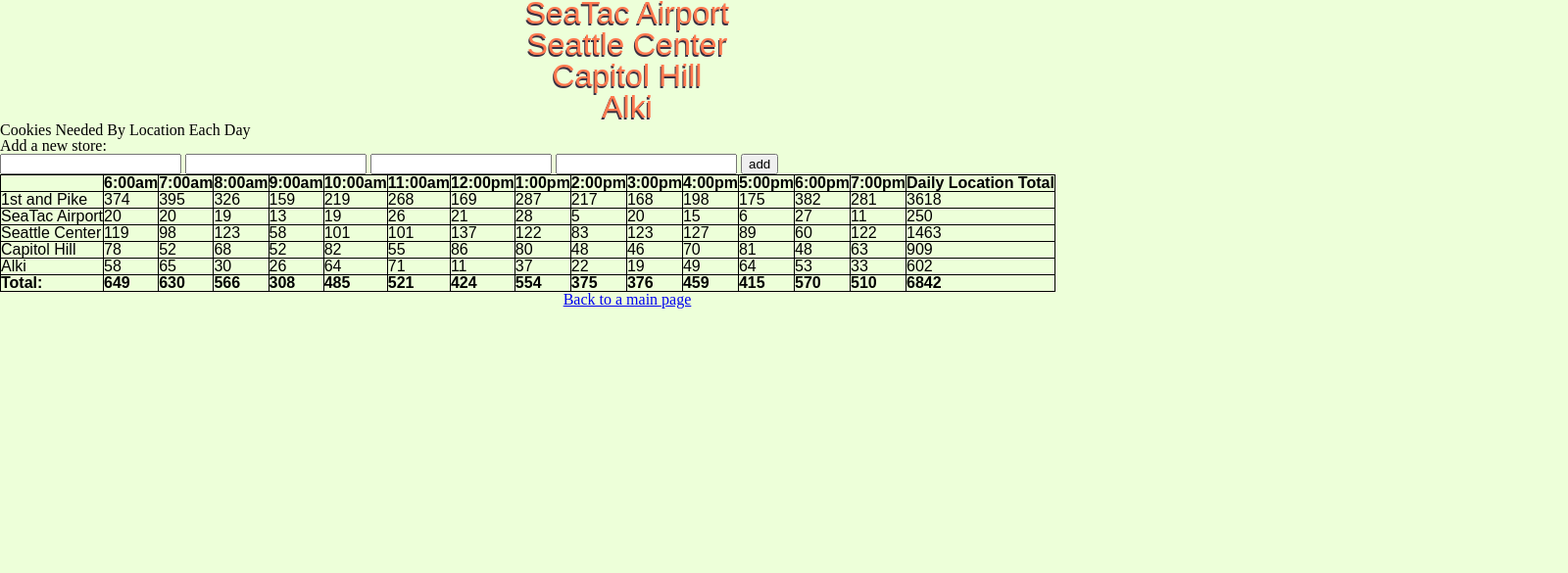
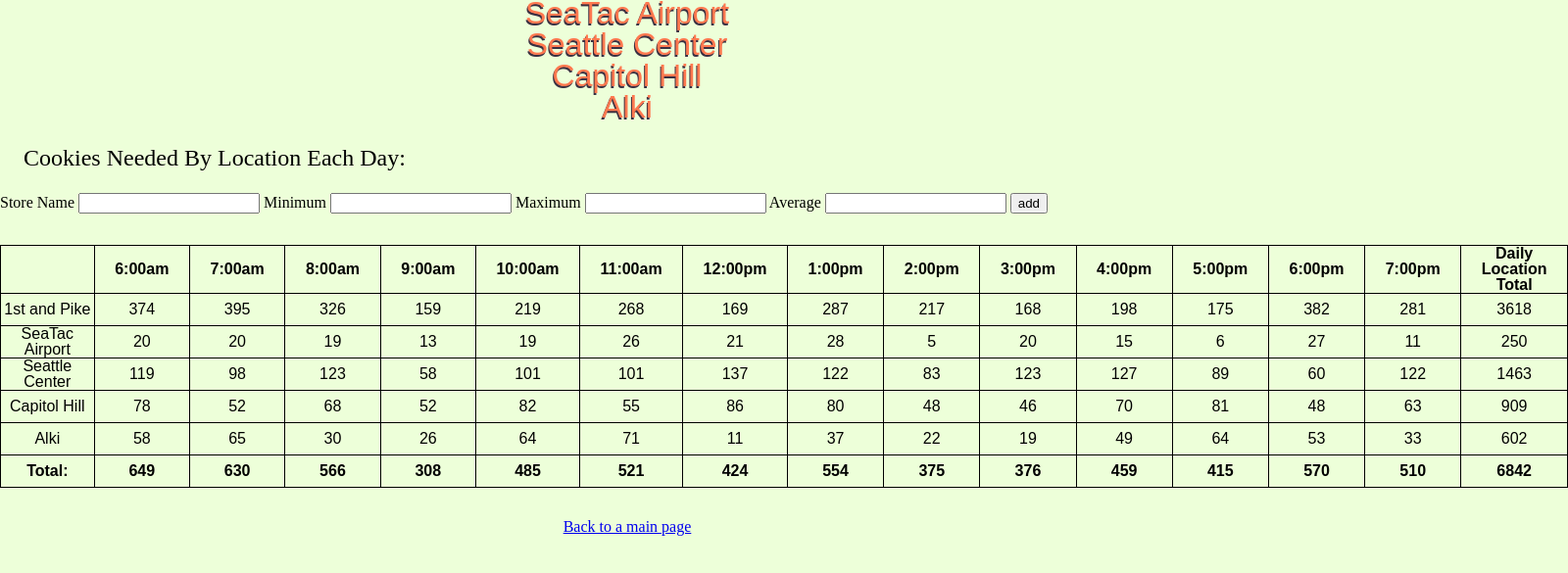
Before and after one commit to polevoyd/cookie-stand, a plain HTML site: page sales.html in a window 1280 px wide. Shown: the part 115-700 px from the top of the page at 98% size, 1600 px wide, since content can reach past the window. Drawn offline with Linux system fonts and the light colour scheme; a web font is replaced by a local one.

Commit message:
Labels for inputs added

```diff
--- a/css/style.css
+++ b/css/style.css
@@ -10,7 +10,7 @@
 
 .data
 {
-
+    /* border: 1px solid #3A3042; */
     font-size: 2em;
     text-align: center;
     font-family: Arial, Helvetica, sans-serif;
@@ -25,14 +25,33 @@ tr:first-child
 
 table, th, td
 {
+    margin-top: 2em;
+    margin-bottom: 2em;
     border: 1px solid black;
     border-collapse: collapse;
     color: black;
     font-family: Arial, Helvetica, sans-serif;
-
+    width: 100em;
+    height: 2em;
+    text-align: center;
+    vertical-align: middle;
+    /* border-spacing: 1em; */
 
 }
 
+input, label {
+    /* can be in a block display or inline */
+    /* display:block; */
+}
+
+
+
+h2
+{
+    margin: 1em 1em 1em 1em;
+    font-size: 1.5em;
+
+}
 h1
 {
     font-family: 'Gaegu', cursive;
--- a/sales.html
+++ b/sales.html
@@ -30,13 +30,16 @@
   </header>
   <main class="container">
     <p id="store-name"></p>
-    <h2 >Cookies Needed By Location Each Day</h2>
+    <h2 >Cookies Needed By Location Each Day:</h2>
 
-    <h3>Add a new store:</h3>
     <form id="main-form">
+      <label for="store_name">Store Name</label>
       <input name="store_name" type="text" >
+      <label for="store_min">Minimum</label>
       <input name="store_min" type="number">
+      <label for="store_max">Maximum</label>
       <input name="store_max" type="number">
+      <label for="store_avg">Average</label>
       <input name="store_avg" type="number" step="0.1">
 
       <button type="submit">add</button>
```
